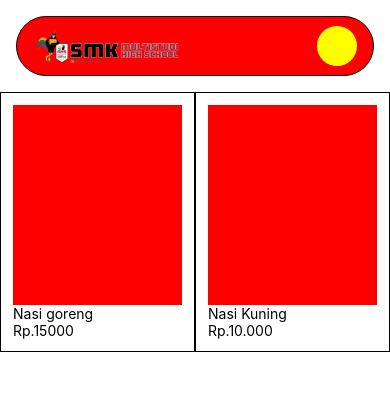
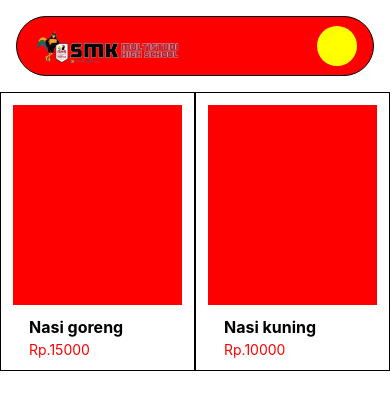
Before and after one commit to KhairArrayyannmhs01/AwesomeProject, a React Native app: screen / in a window 390 px wide. Shown: the top 410 px of the page. Built offline with nearby package versions, Linux system fonts and the light colour scheme.

Commit message:
kntnsklh

```diff
--- a/App.jsx
+++ b/App.jsx
@@ -36,8 +36,8 @@ const App = () => {
             height: 200,
             backgroundColor: 'red'
           }}></View>
-          <Text>Nasi goreng</Text>
-          <Text>Rp.15000</Text>
+          <Text style={{marginTop: 12, fontSize: 16, marginHorizontal: 16, fontWeight: 'bold', color: 'black'}}>Nasi goreng</Text>
+          <Text style={{marginTop: 4, fontSize: 14, marginHorizontal: 16, color: 'red'}}>Rp.15000</Text>
           </View>
           <View style={{
             borderWidth: 1,
@@ -49,8 +49,8 @@ const App = () => {
             height: 200,
             backgroundColor: 'red'
           }}></View>
-          <Text>Nasi Kuning</Text>
-          <Text>Rp.10.000</Text>
+          <Text style={{marginTop: 12, fontSize: 16, marginHorizontal: 16, fontWeight: 'bold', color: 'black'}}>Nasi kuning</Text>
+          <Text style={{marginTop: 4, fontSize: 14, marginHorizontal: 16, color: 'red'}}>Rp.10000</Text>
           </View>
           </View>
 
```
